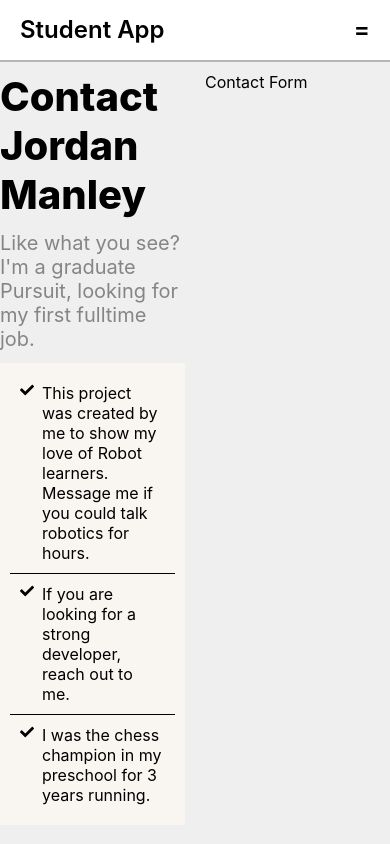
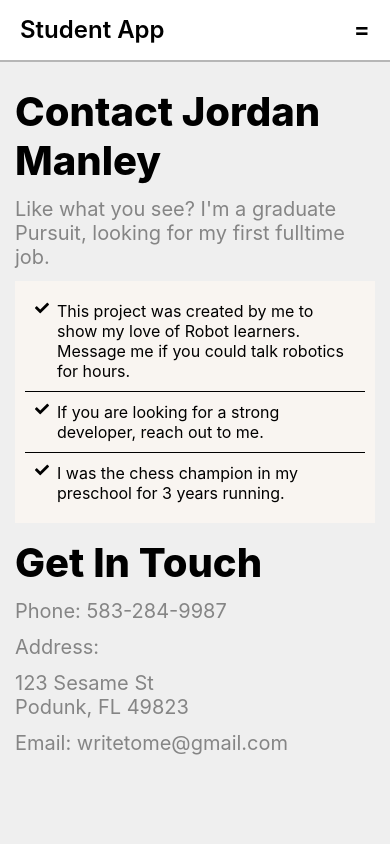
Before and after one commit to pursuit-employment/student-app-frontend, a React (Create React App) app: page /contact in a window 390 px wide. Built offline with nearby package versions, Linux system fonts and the light colour scheme.

Commit message:
complete contact page, including responsive design

```diff
--- a/src/pages/Contact.js
+++ b/src/pages/Contact.js
@@ -1,6 +1,5 @@
 import React from 'react';
 import { FaCheck } from 'react-icons/fa';
-
 
 import './Contact.scss';
 
@@ -42,8 +41,15 @@ function Contact(props) {
 
                 </div>
             </div>
-            <div className="contact__form">
-                Contact Form
+            <div className="contact__info">
+                <div className="contact__title">Get In Touch</div>
+
+                <div className="contact__subheader"><span>Phone: </span>583-284-9987</div>
+
+                <div className="contact__subheader">Address:</div>
+                <div className="contact__subheader">123 Sesame St <br/>Podunk, FL 49823</div>
+
+                <div className="contact__subheader"><span>Email:</span> writetome@gmail.com</div>
             </div>
         </div>
     );
--- a/src/pages/Contact.scss
+++ b/src/pages/Contact.scss
@@ -3,7 +3,7 @@
 .contact {
     display: grid;
     grid-template-columns: 1fr 1fr;
-    column-gap: 20px;
+    column-gap: 40px;
 
     &__title {
         font-size: 40px;
@@ -36,4 +36,13 @@
         padding-right: 8px;
     }
 
+    @media only screen and (max-width: 440px) {
+       display: block;
+       margin: 0 15px 15px;
+
+       &__info {
+        margin-top: 15px;
+       }
+    }
+
 }
```
